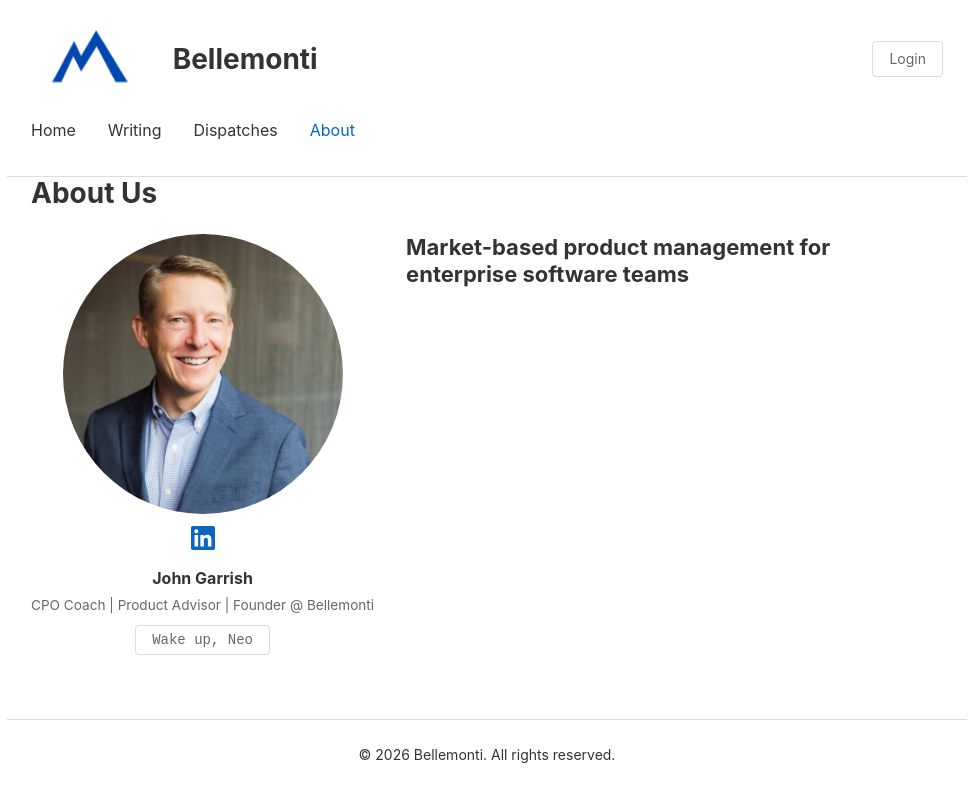
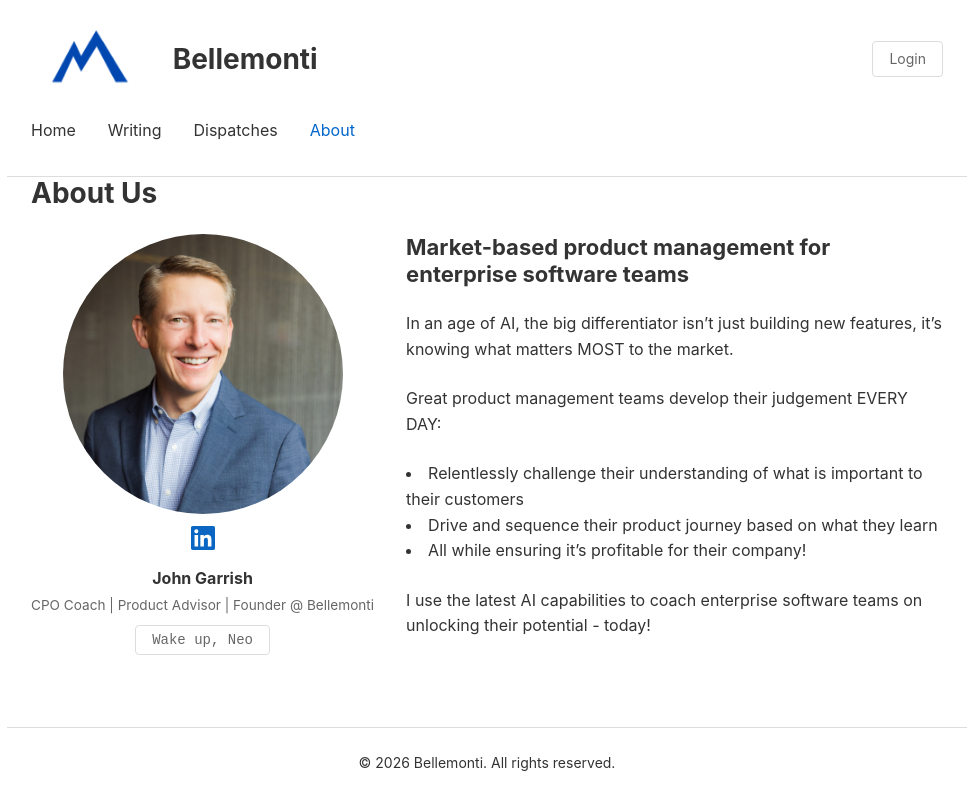
Before and after one commit to gibbygee/bellemonti-website, a Jekyll site: the page built from _pages/about.md, in a window 1280 px wide. Shown: the top 810 px of the page, without its empty margins (153-1127 px from the left). Built offline with Jekyll 4.4.1, drawn with Linux system fonts in a browser that asks for light colours.

Commit message:
Enhance About page content to emphasize market-driven product management. Added insights on the importance of customer understanding, product journey sequencing, and profitability, while highlighting the use of AI for coaching enterprise software teams.

```diff
--- a/_pages/about.md
+++ b/_pages/about.md
@@ -5,3 +5,13 @@
 ---
 
 ## Market-based product management for enterprise software teams
+
+In an age of AI, the big differentiator isn’t just building new features, it's knowing what matters MOST to the market.
+
+Great product management teams develop their judgement EVERY DAY:
+
+- Relentlessly challenge their understanding of what is important to their customers
+- Drive and sequence their product journey based on what they learn
+- All while ensuring it's profitable for their company!
+
+I use the latest AI capabilities to coach enterprise software teams on unlocking their potential - today!
```
